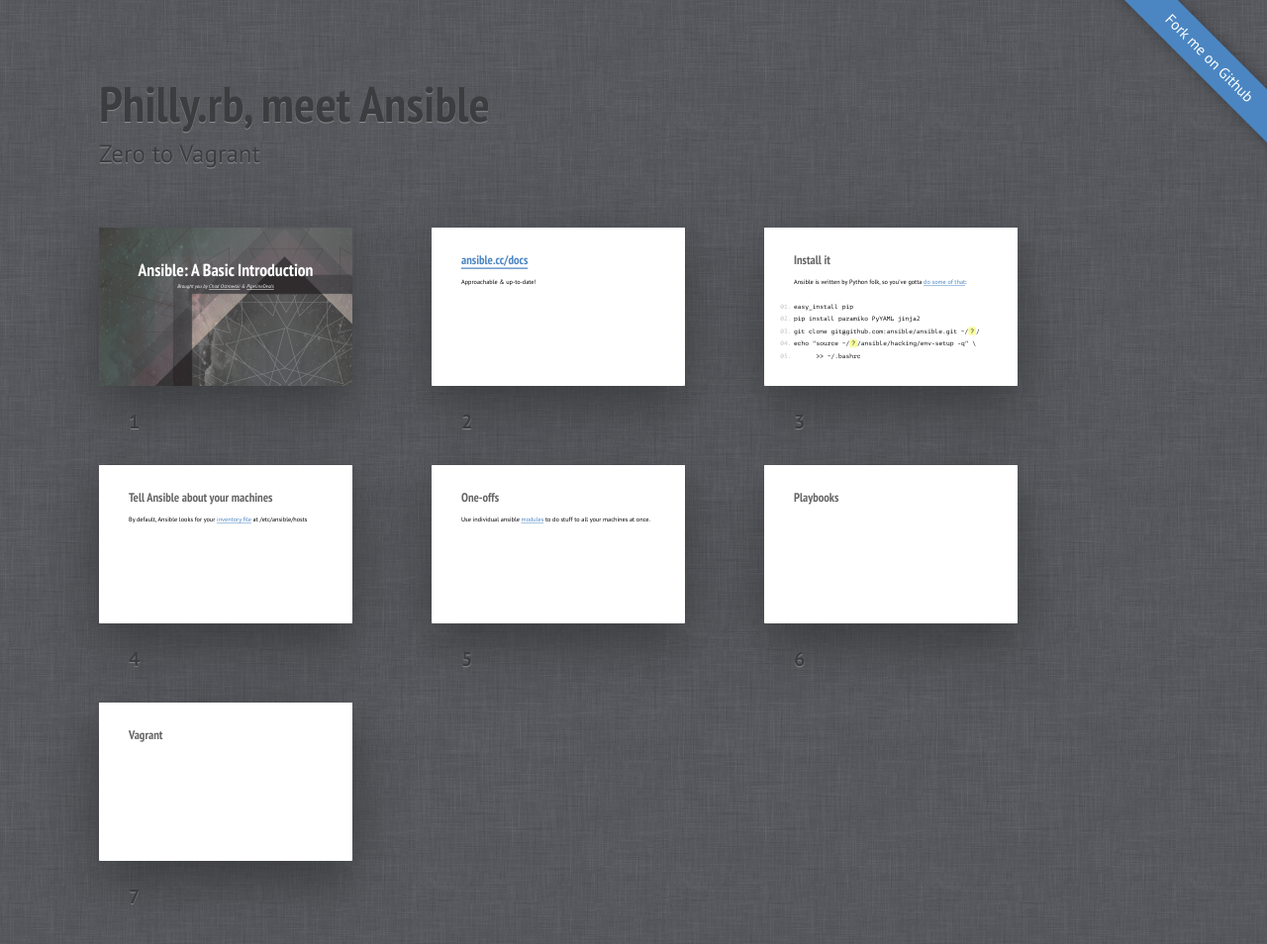
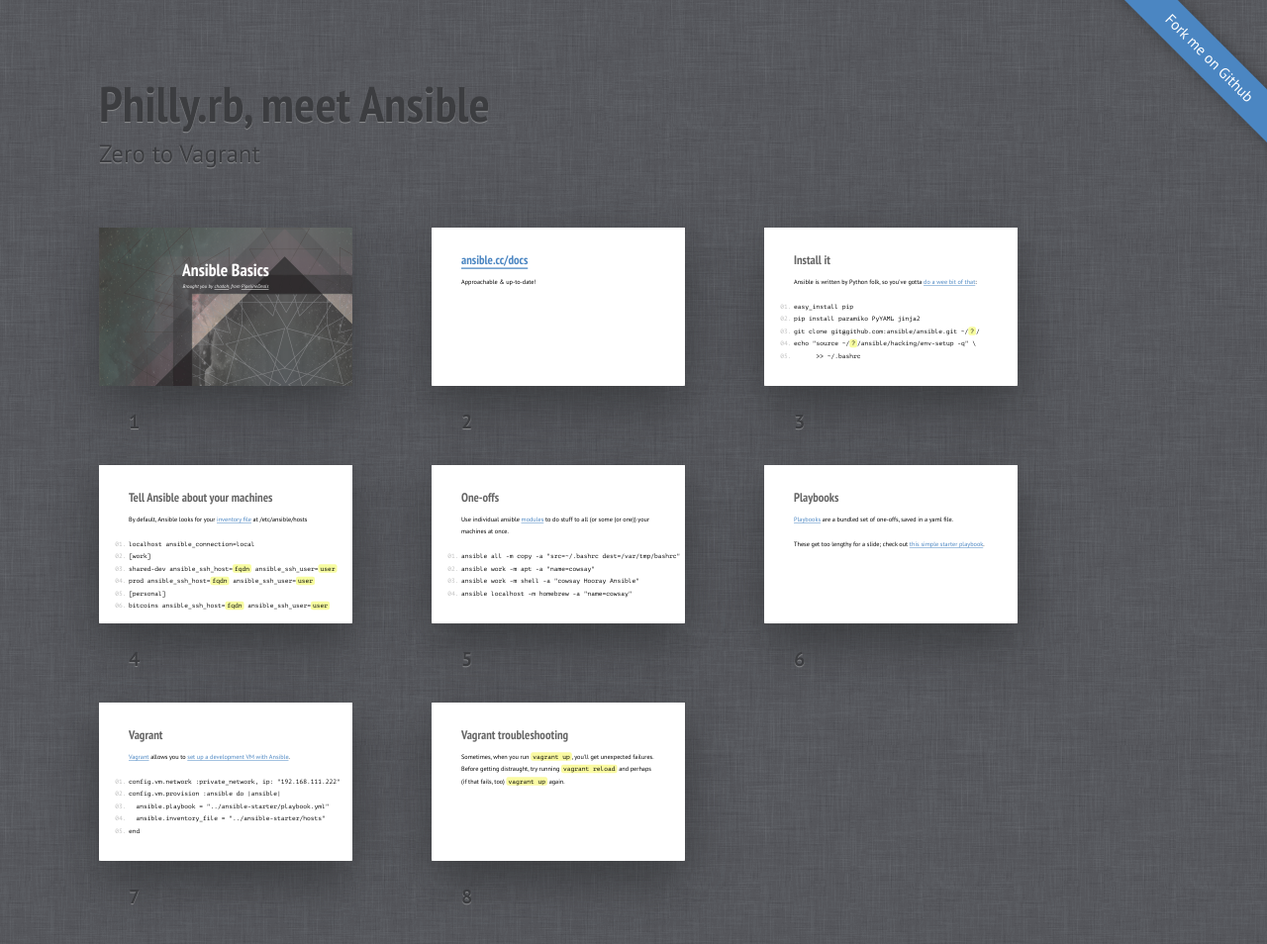
Before and after one commit to chadoh/ansible-presentation, a plain HTML site: page index.html in a window 1280 px wide. Shown: the whole page at 99% size. Drawn offline with Linux system fonts and the light colour scheme.

Commit message:
This may be the finished presentation

```diff
--- a/index.html
+++ b/index.html
@@ -1,7 +1,7 @@
 <!DOCTYPE HTML>
 <html lang="en">
 <head>
-	<title>Shower Presentation Engine</title>
+	<title>Ansible Basics</title>
 	<meta charset="utf-8">
 	<meta name="viewport" content="width=792, user-scalable=no">
 	<meta http-equiv="x-ua-compatible" content="ie=edge">
@@ -45,8 +45,8 @@
 		<p>Zero to Vagrant</p>
 	</header>
 	<section class="slide cover" id="Cover"><div>
-		<h2>Ansible: A Basic Introduction</h2>
-    <p>Brought you by <a href="http://twitter.com/chadoh">Chad Ostrowski</a> &amp; <a href="http://www.pipelinedeals.com">PipelineDeals</a></p>
+		<h2>Ansible Basics</h2>
+    <p>Brought you by <a href="https://github.com/chadoh">chadoh</a>, from <a href="http://www.pipelinedeals.com">PipelineDeals</a></p>
 		<img src="pictures/cover.png" alt="">
 		<!-- This photo is album art! http://sovarozum.bandcamp.com/track/skirmish-the-enemys-gate-is-down -->
 	</div></section>
@@ -56,7 +56,7 @@
   </section></div>
   <section class="slide"><div>
     <h2>Install it</h2>
-    <p>Ansible is written by Python folk, so you've gotta <a href="http://ansible.cc/docs/gettingstarted.html#requirements">do some of that</a>:</p>
+    <p>Ansible is written by Python folk, so you've gotta <a href="http://ansible.cc/docs/gettingstarted.html#requirements">do a wee bit of that</a>:</p>
 		<pre>
 			<code>easy_install pip</code>
 			<code>pip install paramiko PyYAML jinja2</code>
@@ -68,16 +68,44 @@
   <section class="slide"><div>
     <h2>Tell Ansible about your machines</h2>
     <p>By default, Ansible looks for your <a href="http://ansible.cc/docs/patterns.html">inventory file</a> at /etc/ansible/hosts</p>
+    <pre>
+      <code>localhost ansible_connection=local</code>
+      <code>[work]</code>
+      <code>shared-dev ansible_ssh_host=<mark>fqdn</mark> ansible_ssh_user=<mark>user</mark></code>
+      <code>prod ansible_ssh_host=<mark>fqdn</mark> ansible_ssh_user=<mark>user</mark></code>
+      <code>[personal]</code>
+      <code>bitcoins ansible_ssh_host=<mark>fqdn</mark> ansible_ssh_user=<mark>user</mark></code>
+    </pre>
   </section></div>
   <section class="slide"><div>
     <h2>One-offs</h2>
-    <p>Use individual ansible <a href="http://ansible.cc/docs/modules.html">modules</a> to do stuff to all your machines at once.</p>
+    <p>Use individual ansible <a href="http://ansible.cc/docs/modules.html">modules</a> to do stuff to all (or some (or one)) your machines at once.</p>
+    <pre>
+      <code>ansible all -m copy -a "src=~/.bashrc dest=/var/tmp/bashrc"</code>
+      <code>ansible work -m apt -a "name=cowsay"</code>
+      <code>ansible work -m shell -a "cowsay Hooray Ansible"</code>
+      <code>ansible localhost -m homebrew -a "name=cowsay"</code>
+    </pre>
   </section></div>
   <section class="slide"><div>
     <h2>Playbooks</h2>
+    <p><a href="http://ansible.cc/docs/playbooks.html">Playbooks</a> are a bundled set of one-offs, saved in a yaml file.</p>
+    <p>These get too lengthy for a slide; check out <a href="https://github.com/chadoh/ansible-starter/blob/master/playbook.yml">this simple starter playbook</a>.</p>
   </section></div>
   <section class="slide"><div>
     <h2>Vagrant</h2>
+    <p><a href="http://www.vagrantup.com">Vagrant</a> allows you to <a href="http://docs.vagrantup.com/v2/provisioning/ansible.html">set up a development VM with Ansible</a>.</p>
+    <pre>
+      <code>config.vm.network :private_network, ip: "192.168.111.222"</code>
+      <code>config.vm.provision :ansible do |ansible|</code>
+      <code>  ansible.playbook = "../ansible-starter/playbook.yml"</code>
+      <code>  ansible.inventory_file = "../ansible-starter/hosts"</code>
+      <code>end</code>
+    </pre>
+  </section></div>
+  <section class="slide"><div>
+    <h2>Vagrant troubleshooting</h2>
+    <p>Sometimes, when you run <code>vagrant up</code>, you'll get unexpected failures. Before getting distraught, try running <code>vagrant reload</code> and perhaps (if that fails, too) <code>vagrant up</code> again.</p>
   </section></div>
 	<p class="badge"><a href="https://github.com/shower/shower">Fork me on Github</a></p>
 	<!--
```
